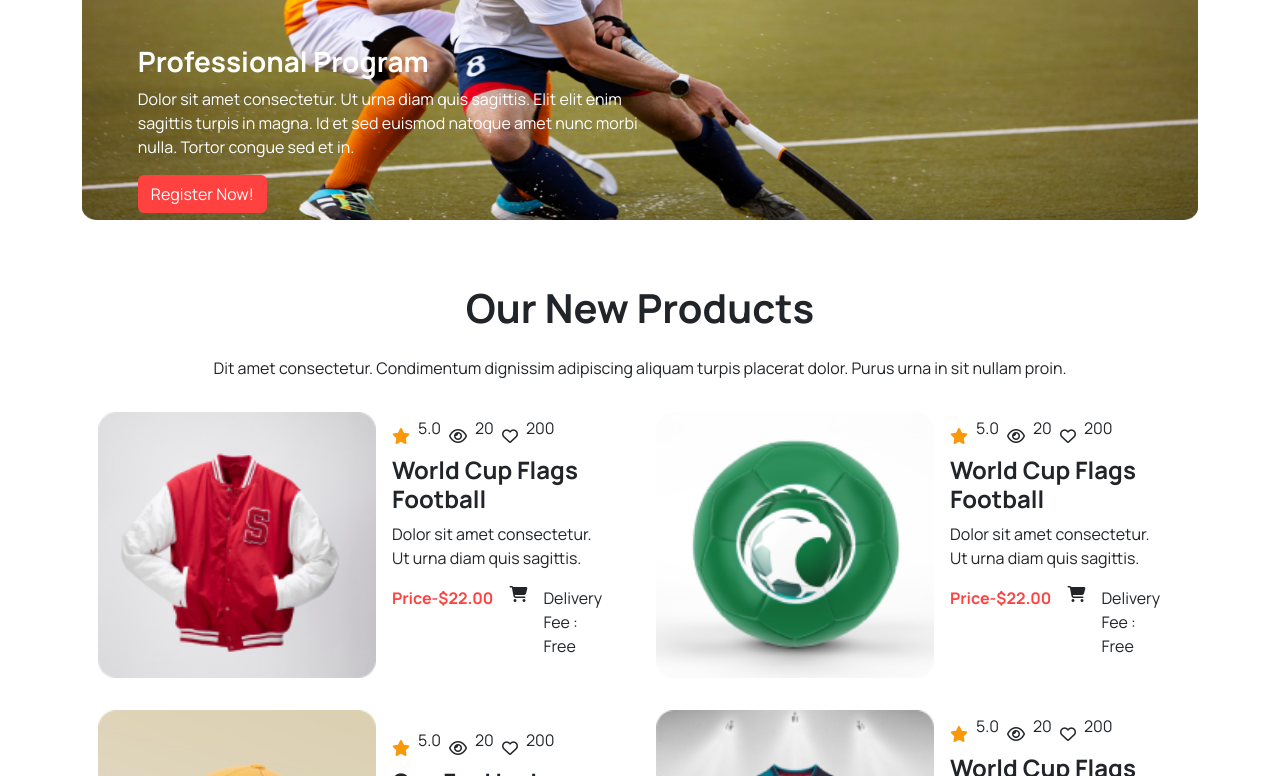
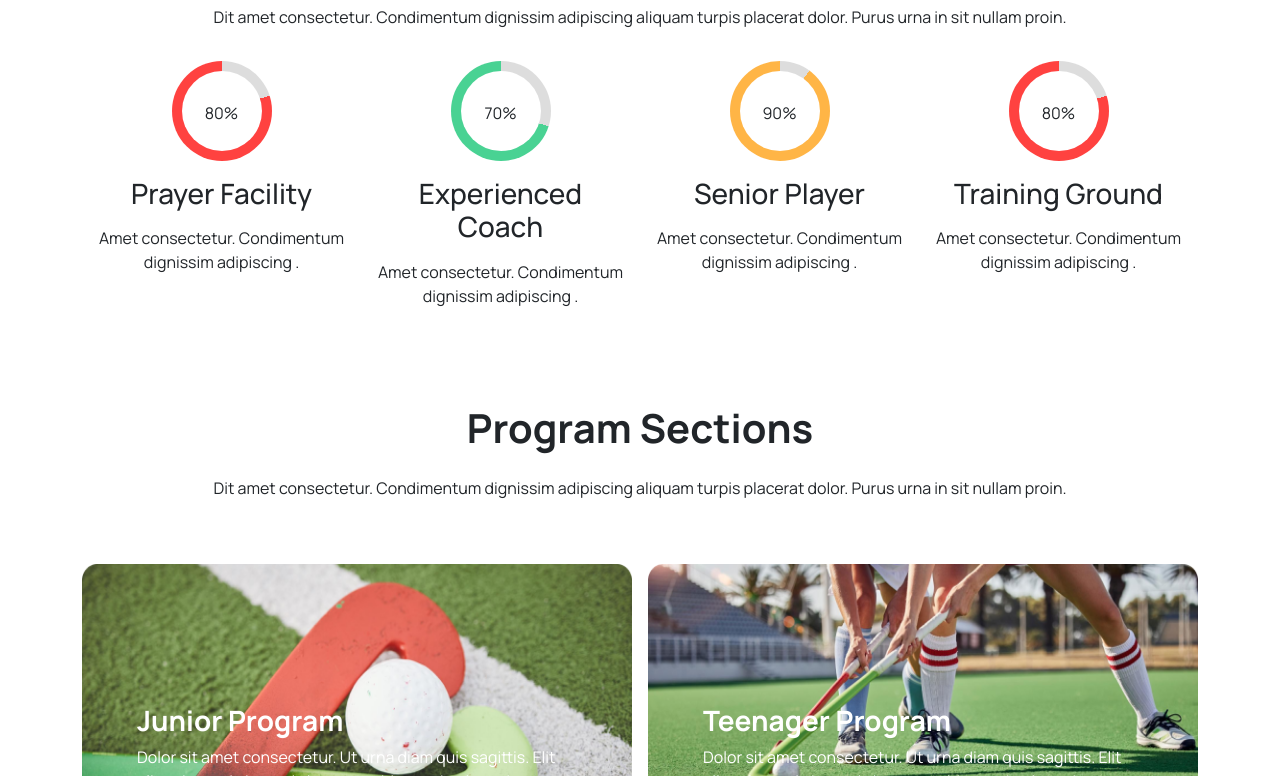
Before and after one commit to rokibulislam101/Project03-Responsive-Landing-Page, a plain HTML site: page index.html in a window 1280 px wide. Shown: the part 720-1496 px from the top of the page. Drawn offline with nearby package versions, Linux system fonts and the light colour scheme.

Commit message:
simple commit

```diff
--- a/index.html
+++ b/index.html
@@ -17,6 +17,69 @@
 
   <!-- Main Section -->
   <main>
+    <section class="container">
+      <div id="carouselExampleControls" class="carousel slide" data-bs-ride="carousel">
+        <div class="carousel-inner">
+          <div class="carousel-item active">
+            <img src="/Images/1.png" class="d-block w-100" alt="...">
+          </div>
+          <div class="carousel-item">
+            <img src="/Images/1.png" class="d-block w-100" alt="...">
+          </div>
+          <div class="carousel-item">
+            <img src="/Images/1.png" class="d-block w-100" alt="...">
+          </div>
+        </div>
+        <button class="carousel-control-prev" type="button" data-bs-target="#carouselExampleControls" data-bs-slide="prev">
+          <span class="carousel-control-prev-icon" aria-hidden="true"></span>
+          <span class="visually-hidden">Previous</span>
+        </button>
+        <button class="carousel-control-next" type="button" data-bs-target="#carouselExampleControls" data-bs-slide="next">
+          <span class="carousel-control-next-icon" aria-hidden="true"></span>
+          <span class="visually-hidden">Next</span>
+        </button>
+      </div>
+    </section>
+
+    <section class="container professional">
+      <div class="professional-body">
+        <div class="text-center">
+          <h1 class="fw-bolder mb-4">Professional Hockeys Club</h1>
+          <p>Dit amet consectetur. Condimentum dignissim adipiscing aliquam turpis placerat dolor. Purus urna in sit nullam proin.</p>
+        </div>
+        <div class="d-sm-flex flex-wrap">
+          <div class="text-center col-sm-6 col-md-3 p-3">
+            <div class="radialProgressBar progress-80 m-auto">
+              <div class="overlay">80%</div>
+            </div>
+            <h3 class="my-3">Prayer Facility</h3>
+            <p>Amet consectetur. Condimentum dignissim adipiscing .</p>
+          </div>
+          <div class="text-center col-sm-6 col-md-3 p-3">
+            <div class="radialProgressBar progress-70 m-auto">
+              <div class="overlay">70%</div>
+            </div>
+            <h3 class="my-3">Experienced Coach</h3>
+            <p>Amet consectetur. Condimentum dignissim adipiscing .</p>
+          </div>
+          <div class="text-center col-sm-6 col-md-3 p-3">
+            <div class="radialProgressBar progress-90 m-auto">
+              <div class="overlay">90%</div>
+            </div>
+            <h3 class="my-3">Senior Player</h3>
+            <p>Amet consectetur. Condimentum dignissim adipiscing .</p>
+          </div>
+          <div class="text-center col-sm-6 col-md-3 p-3">
+            <div class="radialProgressBar progress-80 m-auto">
+              <div class="overlay">80%</div>
+            </div>
+            <h3 class="my-3">Training Ground</h3>
+            <p>Amet consectetur. Condimentum dignissim adipiscing .</p>
+          </div>
+        </div>
+      </div>
+    </section>
+
     <section class="container program">
       <div class="program-body">
         <div class="text-center">
--- a/style.css
+++ b/style.css
@@ -10,6 +10,39 @@ body {
 
 section {
   margin: 5% 0%;
+}
+
+.radialProgressBar {
+  border-radius: 50%;
+  width: 100px;
+  height: 100px;
+  display: -webkit-box;
+  display: -ms-flexbox;
+  background: #ddd;
+}
+.radialProgressBar .overlay {
+  border-radius: 50%;
+  width: 80px;
+  height: 80px;
+  margin: auto;
+  background: #fff;
+  text-align: center;
+  padding-top: 30%;
+}
+
+.progress-70 {
+  background-image: -webkit-linear-gradient(left, #49D293 50%, transparent 50%), -webkit-linear-gradient(72deg, #49D293 50%, #ddd 50%);
+  background-image: linear-gradient(90deg, #49D293 50%, transparent 50%), linear-gradient(18deg, #49D293 50%, #ddd 50%);
+}
+
+.progress-80 {
+  background-image: -webkit-linear-gradient(left, #FF4240 50%, transparent 50%), -webkit-linear-gradient(108deg, #FF4240 50%, #ddd 50%);
+  background-image: linear-gradient(90deg, #FF4240 50%, transparent 50%), linear-gradient(-18deg, #FF4240 50%, #ddd 50%);
+}
+
+.progress-90 {
+  background-image: -webkit-linear-gradient(left, #FFB546 50%, transparent 50%), -webkit-linear-gradient(144deg, #FFB546 50%, #ddd 50%);
+  background-image: linear-gradient(90deg, #FFB546 50%, transparent 50%), linear-gradient(-54deg, #FFB546 50%, #ddd 50%);
 }
 /* Program Section Design */
 .p-card img {
@@ -27,7 +60,7 @@ section {
   position: absolute;
   left: 5%;
   right: 50%;
-  top: 50%;
+  top: 40%;
 }
 
 .form-control {
```
